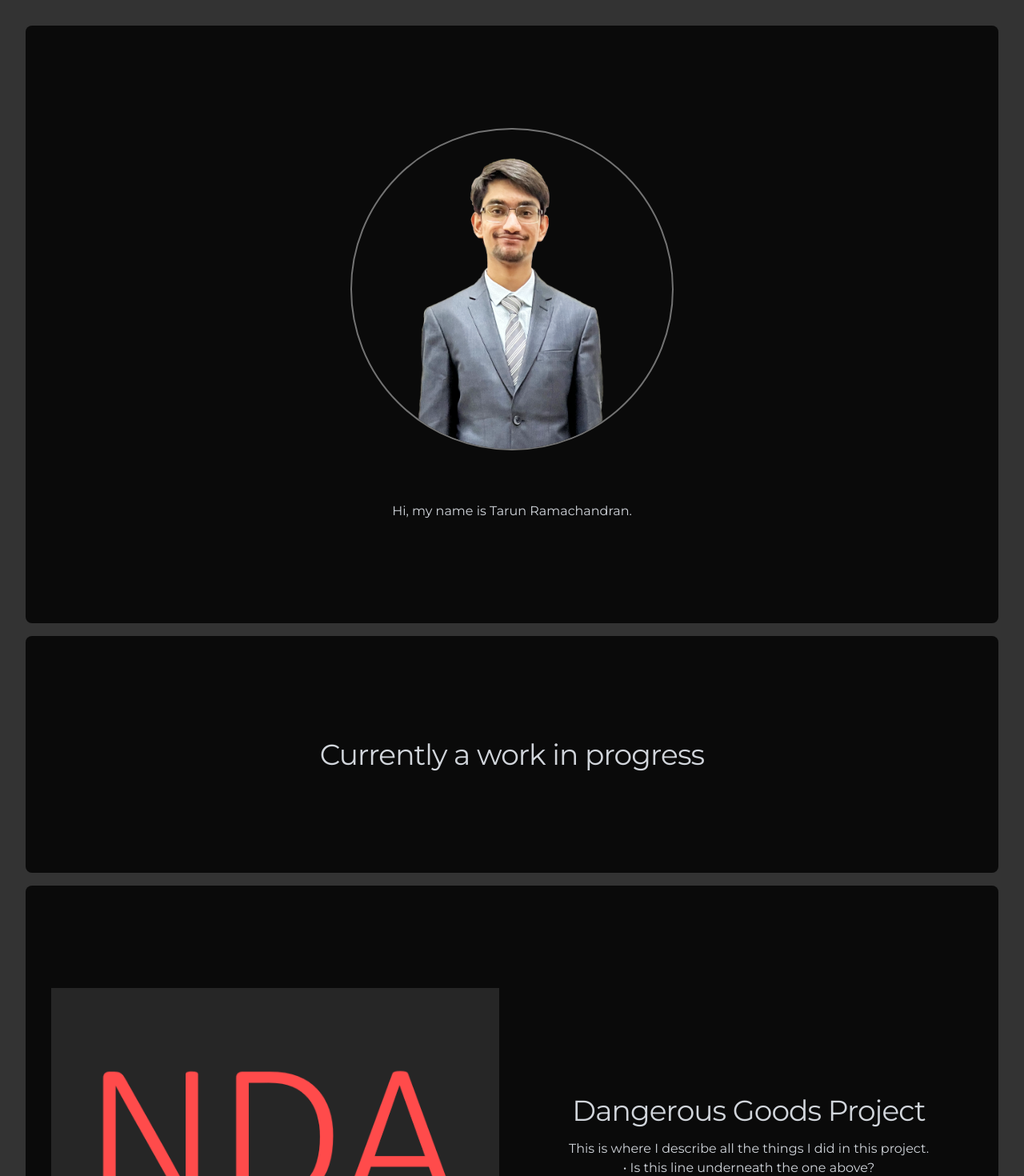
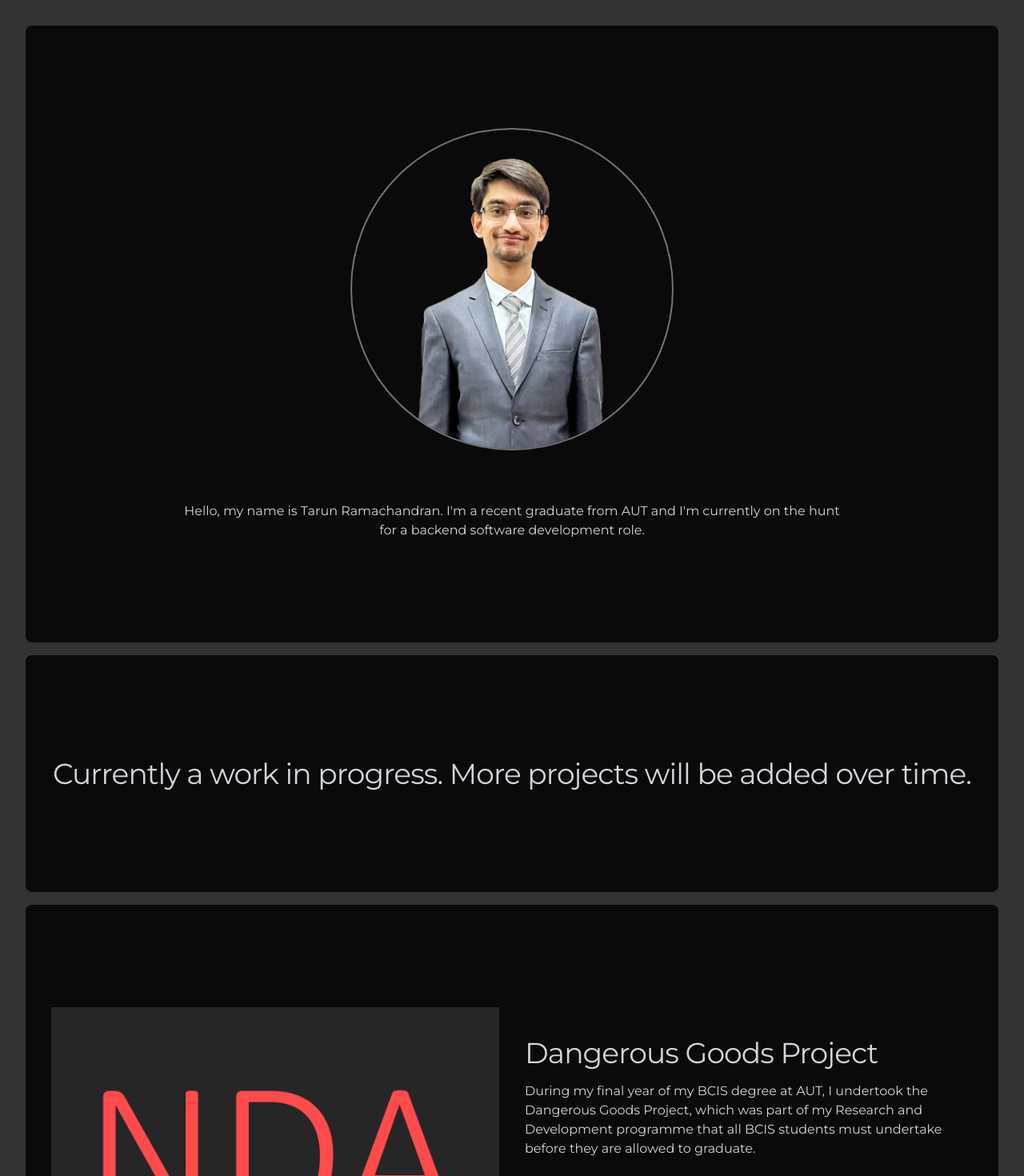
Before and after one commit to Ratchet7x5/Ratchet7x5.github.io, a React (Vite) app in the folder ratchet7x5.github.io/: page / in a window 1280 px wide. Shown: the top 1470 px of the page at 80% size. Built offline with nearby package versions, Linux system fonts and the light colour scheme; the HTML template or start-up script is replaced by a standard one.

Commit message:
update DG project description and update image component

```diff
--- a/ratchet7x5.github.io/src/App.jsx
+++ b/ratchet7x5.github.io/src/App.jsx
@@ -18,7 +18,11 @@ function App() {
             />
           </div>
           <div class="">
-            <p class="mt-4 text-gray-300">Hi, my name is Tarun Ramachandran.</p>
+            <p class="mt-4 text-gray-300">
+              Hello, my name is Tarun Ramachandran. I'm a recent graduate from AUT
+              and I'm currently on the hunt for a backend software development
+              role.
+            </p>
           </div>
         </div>
       </div>
@@ -30,7 +34,7 @@ function App() {
           <div className="gap-1 sm:gap-6"></div>
           <div>
             <h2 className="font-bold text-3xl tracking-tight text-gray-300 sm:text-4xl ">
-              Currently a work in progress
+              Currently a work in progress. More projects will be added over time.
             </h2>
           </div>
         </div>
@@ -44,12 +48,21 @@ function App() {
         //escape characters won't work in JSX. So split the lines into multiple props or implement another solution.
         // see here: https://stackoverflow.com/questions/67616946/line-break-react-prop
         // and here: https://stackoverflow.com/questions/54197364/react-text-prop-linebreak?rq=3
+        // bullet point: &bull;
         projectDescription={
           <text>
-            This is where I describe all the things I did in this project.
+            During my final year of my BCIS degree at AUT, I undertook the
+            Dangerous Goods Project, which was part of my Research and
+            Development programme that all BCIS students must undertake before
+            they are allowed to graduate.
             <br />
-            &bull; Is this line underneath the one above?
-
+            <br />
+            The project involved enhancing a prototype made by the previous R&D
+            team of this project, as we were tasked with enhancing their
+            segregation algorithm.
+            <br />
+            <br />
+            &bull; Bullet point 1
           </text>
         }
       />
--- a/ratchet7x5.github.io/src/components/common/projectImageCard.jsx
+++ b/ratchet7x5.github.io/src/components/common/projectImageCard.jsx
@@ -14,11 +14,11 @@ export default function ProjectImageCard(props) {
         </div>
         <div>
           {/* Project Name */}
-          <h2 className="font-bold text-3xl tracking-tight text-gray-300 sm:text-4xl ">
+          <h2 className="font-bold text-3xl tracking-tight text-gray-300 sm:text-4xl text-left">
             {props.projectTitle}
           </h2>
           {/* Project Accomplishments */}
-          <p className="mt-4 text-gray-300">{props.projectDescription}</p>
+          <p className="mt-4 text-gray-300 text-left">{props.projectDescription}</p>
         </div>
       </div>
     </div>
```
Also changed, not shown: 1 other file (tests, documents, lock files or other folders).
